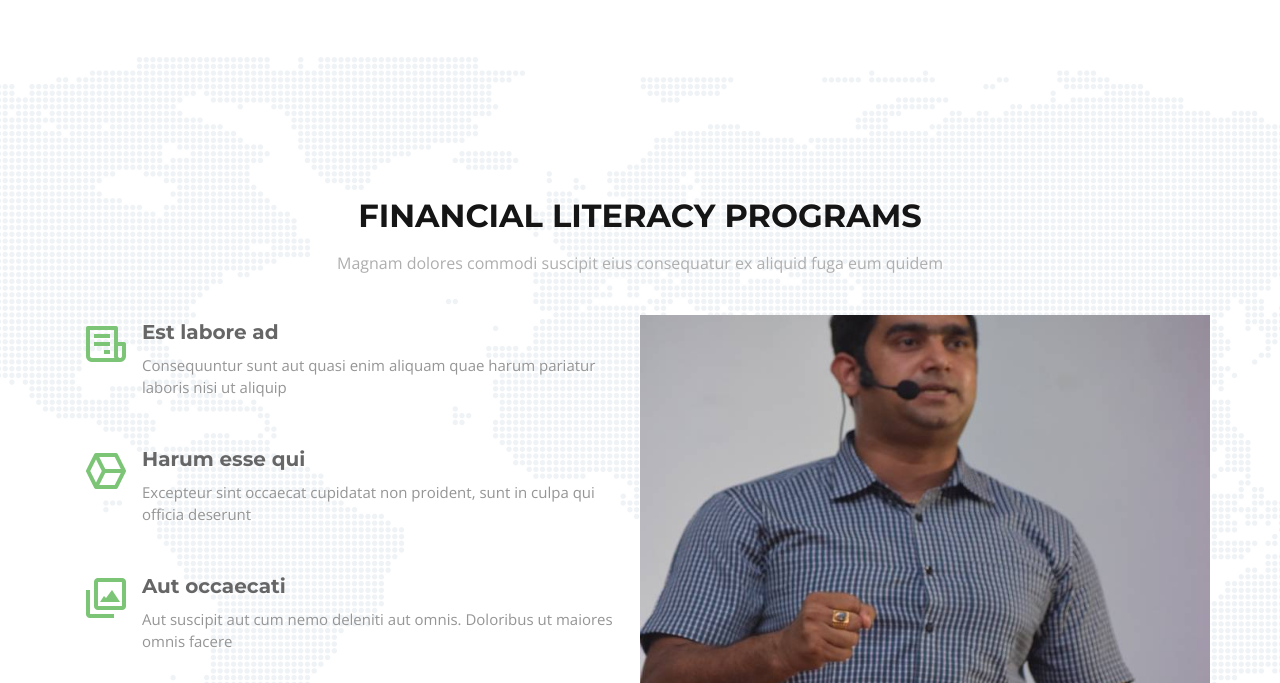
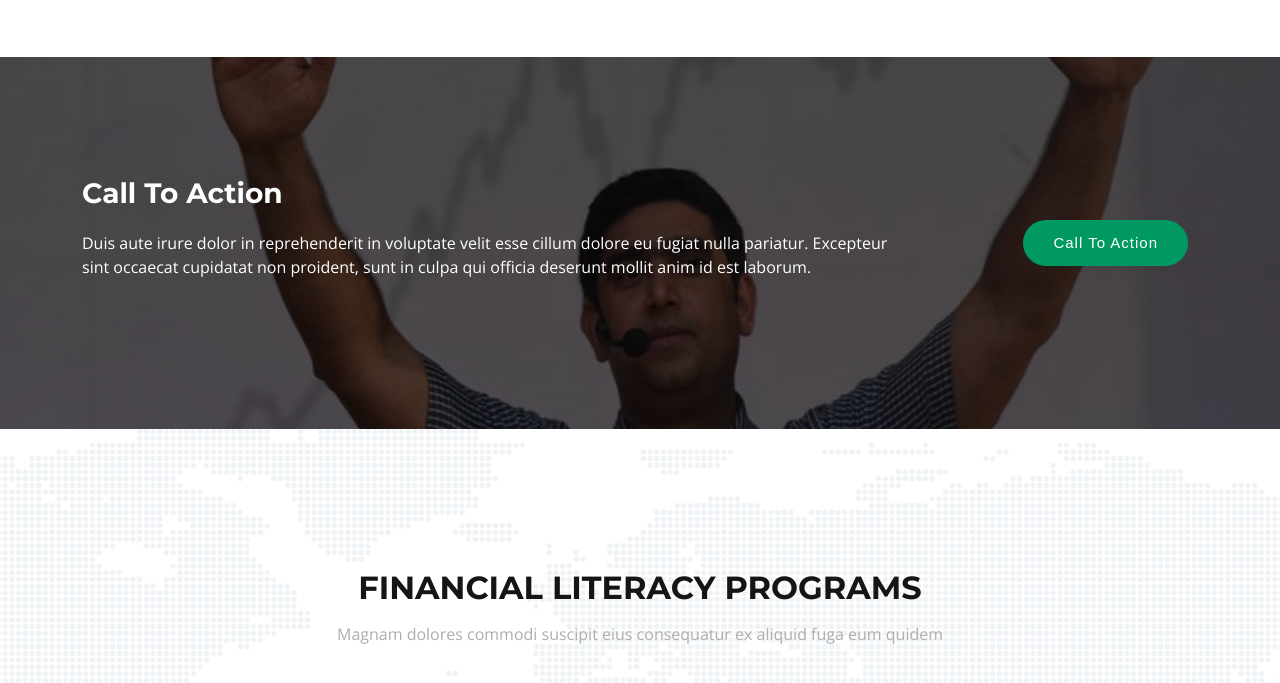
Before and after one commit to DevManPvtLtd/About-page, a plain HTML site: page index.html in a window 1280 px wide. Shown: the part 1512-2195 px from the top of the page. Drawn offline with nearby package versions, Linux system fonts and the light colour scheme; a web font is replaced by a local one.

Commit message:
add 1 paralx effect

```diff
--- a/assets/css/style.css
+++ b/assets/css/style.css
@@ -266,6 +266,53 @@ h1, h2, h3, h4, h5, h6 {
   background: #fff;
   color: #18d26e;
 }
+
+/*--------------------------------------------------------------
+# Cta
+--------------------------------------------------------------*/
+.cta {
+  background: linear-gradient(rgba(0, 0, 0, 0.6), rgba(0, 0, 0, 0.6)), url("../img/portfolio/hero.jpeg") fixed center center;
+  background-size: cover;
+  padding: 120px 0;
+}
+.cta h3 {
+  color: #fff;
+  font-size: 28px;
+  font-weight: 700;
+}
+.cta p {
+  color: #fff;
+}
+.cta .cta-btn {
+  font-family: "Raleway", sans-serif;
+  font-weight: 500;
+  font-size: 15px;
+  letter-spacing: 1px;
+  display: inline-block;
+  padding: 12px 30px;
+  border-radius: 2px;
+  transition: 0.5s;
+  margin: 10px;
+  background: #009961;
+  color: #fff;
+  border-radius: 50px;
+}
+.cta .cta-btn:hover {
+  background: #00b371;
+}
+@media (max-width: 1024px) {
+  .cta {
+    background-attachment: scroll;
+  }
+}
+@media (min-width: 769px) {
+  .cta .cta-btn-container {
+    display: flex;
+    align-items: center;
+    justify-content: flex-end;
+  }
+}
+
 
 /*--------------------------------------------------------------
 # Sections General
--- a/index.html
+++ b/index.html
@@ -63,11 +63,13 @@
             <div class="carousel-container">
               <div class="container">
                 <h2 class="animate__animated animate__fadeInDown">We are professional</h2>
-                <p class="animate__animated animate__fadeInUp">Lorem ipsum dolor sit amet, consectetur adipiscing elit,
+                <!-- <p class="animate__animated animate__fadeInUp">Lorem ipsum dolor sit amet, consectetur adipiscing elit,
                   sed do eiusmod tempor incididunt ut labore et dolore magna aliqua. Ut enim ad minim veniam, quis
                   nostrud exercitation ullamco laboris nisi ut aliquip ex ea commodo consequat.</p>
                 <a href="#featured-services" class="btn-get-started scrollto animate__animated animate__fadeInUp">Get
-                  Started</a>
+                  Started</a> -->
+                  <h1>KnightOne - Create Bootstrap Website Template</h1>
+                  <h2>We are team of designers making websites with Bootstrap</h2>
               </div>
             </div>
           </div>
@@ -154,6 +156,23 @@
 
       </div>
     </section><!-- End About Us Section -->
+
+    <!-- ======= Cta Section ======= -->
+    <section id="cta" class="cta">
+      <div class="container">
+
+        <div class="row">
+          <div class="col-lg-9 text-center text-lg-start">
+            <h3>Call To Action</h3>
+            <p> Duis aute irure dolor in reprehenderit in voluptate velit esse cillum dolore eu fugiat nulla pariatur. Excepteur sint occaecat cupidatat non proident, sunt in culpa qui officia deserunt mollit anim id est laborum.</p>
+          </div>
+          <div class="col-lg-3 cta-btn-container text-center">
+            <a class="cta-btn align-middle" href="#">Call To Action</a>
+          </div>
+        </div>
+
+      </div>
+    </section><!-- End Cta Section -->
 
     <!-- ======= Services Section ======= -->
     <section id="services" class="services">
```
